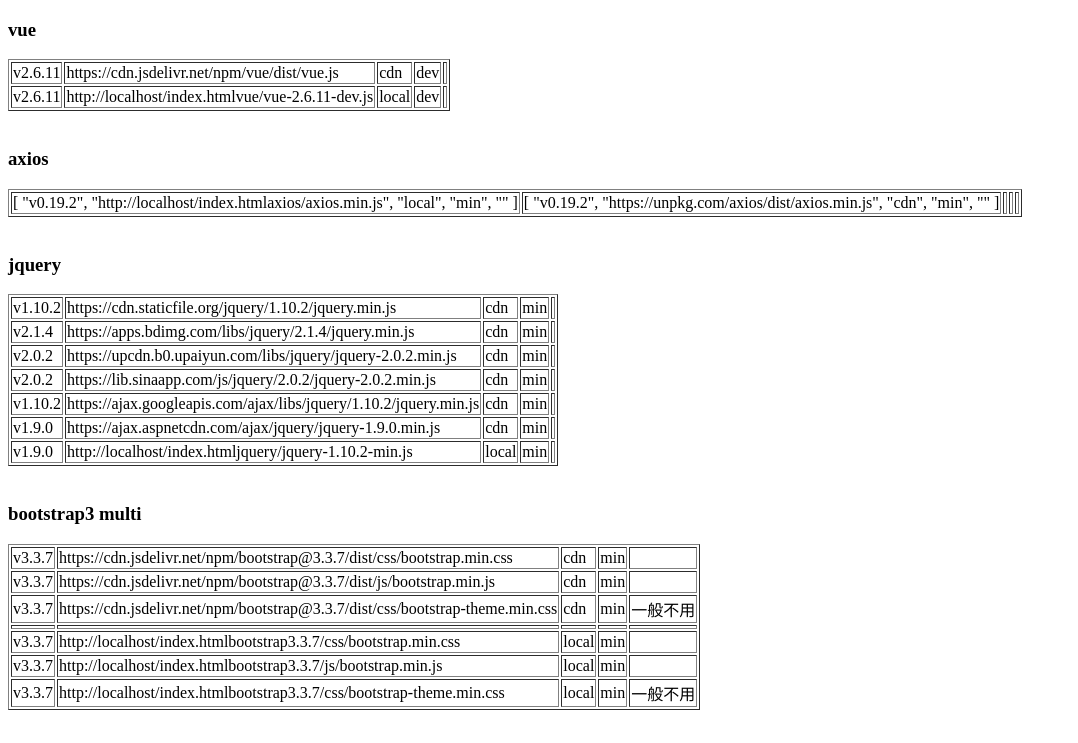
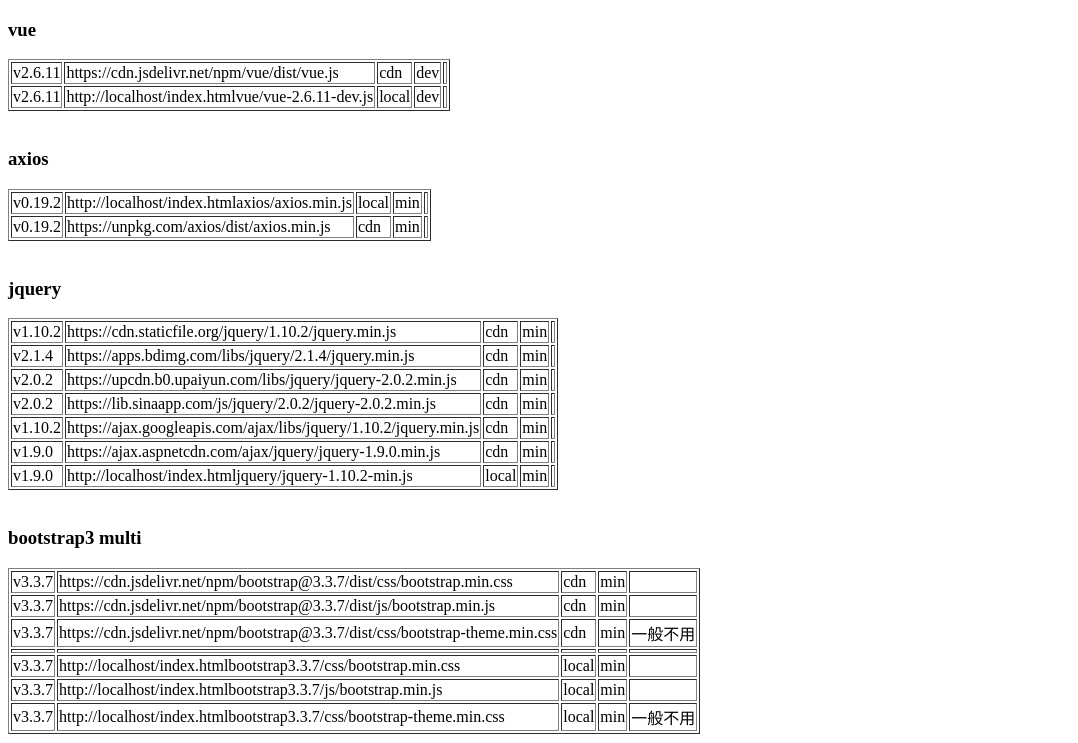
Before and after one commit to alone-wolf/recrepo, a plain HTML site: page index.html in a window 1280 px wide. Shown: the top 743 px of the page, without its empty margins (0-1078 px from the left). Drawn offline with Linux system fonts and the light colour scheme.

Commit message:
Update index.html

```diff
--- a/index.html
+++ b/index.html
@@ -36,12 +36,12 @@
                             ['v2.6.11', localhost+'vue/vue-2.6.11-dev.js', 'local', 'dev',''],
                         ]
                     ],
-                    ['axios',[
+                    ['axios',
                         [
                             ['v0.19.2',localhost+'axios/axios.min.js','local','min',''],
                             ['v0.19.2','https://unpkg.com/axios/dist/axios.min.js','cdn','min',''],
                         ]
-                    ]],
+                    ],
                     ['jquery',
                         [
                             ['v1.10.2', 'https://cdn.staticfile.org/jquery/1.10.2/jquery.min.js', 'cdn', 'min',''],
```
